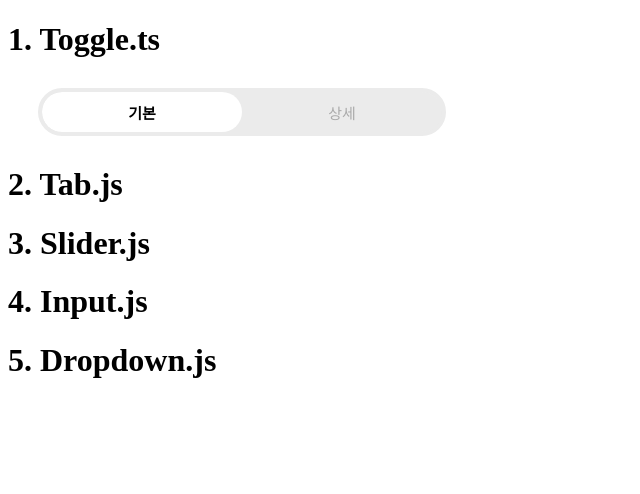
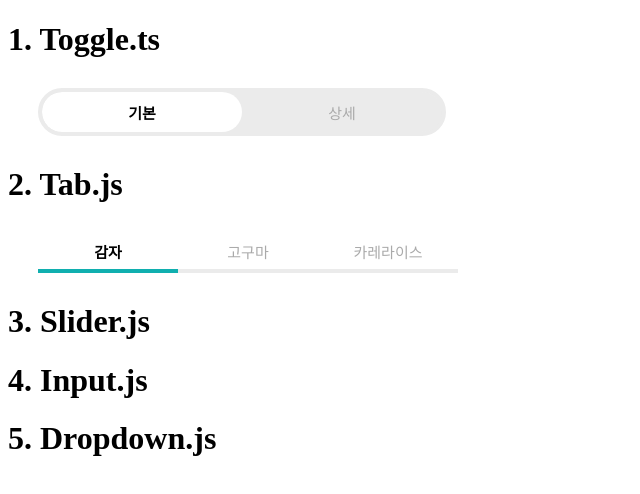
Before and after one commit to leewooseong/wanted_pre_onboarding, a React (Create React App) app: page / in a window 1280 px wide. Shown: the top 494 px of the page, without its empty margins (0-640 px from the left). Built offline with nearby package versions, Linux system fonts and the light colour scheme.

Commit message:
refetor: tab css 변수 사용해서 수정, toggle css 수정

```diff
--- a/src/components/Tab/Tab.module.scss
+++ b/src/components/Tab/Tab.module.scss
@@ -1,3 +1,5 @@
+@use './src/styles/constants/colors';
+
 .tabCont {
   position: relative;
   display: flex;
@@ -10,15 +12,18 @@
 }
 
 .activeItem {
+  --tab-index: 0;
+  --tab-position: calc(var(--tab-index) * 100%);
   position: absolute;
   bottom: 0;
   left: 0;
-  z-index: 20;
+  z-index: 10;
   width: 140px;
   height: 4px;
   content: '';
-  background-color: #10afaf;
+  background-color: colors.$MAIN_COLOR;
   transition: all 0.5s;
+  transform: translateX(var(--tab-position));
 }
 
 .tabButton {
@@ -26,14 +31,14 @@
   padding: 0;
   margin: 0;
   font-size: 15px;
-  color: #aaaaaa;
+  color: colors.$GRAYA;
   background: transparent;
   border: none;
-  border-bottom: 4px solid #ebebeb;
+  border-bottom: 4px solid colors.$GRAY_BASIC;
   transition: all 0.5s;
 }
 
 .active {
   font-weight: 600;
-  color: #000000;
+  color: colors.$BLACK;
 }
--- a/src/components/Tab/index.tsx
+++ b/src/components/Tab/index.tsx
@@ -1,33 +1,30 @@
-import { useState } from 'react'
+import { MouseEvent, useState } from 'react'
 import cx from 'classnames'
-import styles from './Tab.module.scss'
+import styles from './tab.module.scss'
 
 const ARRAY_LIST = ['감자', '고구마', '카레라이스']
 
 const Tab = () => {
-  //   const [activeIndex, setActiveIndex] = useState(0)
+  const [activeIndex, setActiveIndex] = useState(0)
 
-  //   const handleClick = (e) => {
-  //     console.log(e.currentTarget.dataset.index)
-  //     setActiveIndex(e.currentTarget.dataset.index)
-  //     console.log('activeIndex', activeIndex)
-  //   }
-  // rendering 함수
+  const handleClick = (e: MouseEvent<HTMLButtonElement>) => {
+    setActiveIndex(Number(e.currentTarget.dataset.index))
+  }
+
   return (
     <nav className={styles.tabCont}>
-      {/* <div className={styles.activeItem} style={{ transform: `translateX(${activeIndex * 140}px)` }} />
+      <div className={styles.activeItem} style={{ '--tab-index': activeIndex } as React.CSSProperties} />
       {ARRAY_LIST.map((value, index) => (
         <button
-          button
           type='button'
-          key={`tab${index}`}
-          className={cx(styles.tabButton, { [styles.active]: activeIndex == index })}
+          key={`tab-${index}`}
+          className={cx(styles.tabButton, { [styles.active]: activeIndex === index })}
           data-index={index}
           onClick={handleClick}
         >
           {value}
         </button>
-      ))} */}
+      ))}
     </nav>
   )
 }
--- a/src/components/Toggle/Toggle.module.scss
+++ b/src/components/Toggle/Toggle.module.scss
@@ -1,4 +1,4 @@
-@use '/src/styles/constants/colors';
+@use './src/styles/constants/colors';
 
 .toggleCont {
   position: relative;
@@ -8,8 +8,8 @@
   height: 40px;
   margin: 30px;
   overflow: hidden;
-  background-color: #ebebeb;
-  border: 4px solid #ebebeb;
+  background-color: colors.$GRAY_BASIC;
+  border: 4px solid colors.$GRAY_BASIC;
   border-radius: 50px;
 }
 
--- a/src/components/Toggle/index.tsx
+++ b/src/components/Toggle/index.tsx
@@ -17,7 +17,7 @@ const Toggle = () => {
       {ARRAY_LIST.map((value, index) => (
         <button
           type='button'
-          key={`tab-${index}`}
+          key={`toggle-${index}`}
           className={cx(styles.toggleButton, { [styles.active]: activeIndex === index })}
           data-index={index}
           onClick={handleClick}
--- a/src/routes/index.tsx
+++ b/src/routes/index.tsx
@@ -1,5 +1,5 @@
 import Toggle from '../components/toggle'
-// import Tab from '../components/tab'
+import Tab from '../components/tab'
 // import Slider from '../components/slider'
 // import Input from '../components/input'
 // import Dropdown from '../components/dropdown'
@@ -10,7 +10,7 @@ const App = () => (
     <h1>1. Toggle.ts</h1>
     <Toggle />
     <h1>2. Tab.js</h1>
-    {/* <Tab /> */}
+    <Tab />
     <h1>3. Slider.js</h1>
     {/* <Slider /> */}
     <h1>4. Input.js</h1>
--- a/src/styles/constants/_colors.scss
+++ b/src/styles/constants/_colors.scss
@@ -7,6 +7,7 @@ $GRAY6: #666666;
 $GRAYA: #aaaaaa;
 $GRAYD: #dddddd;
 $GRAYE: #eeeeee;
+$GRAY_BASIC: #ebebeb;
 
 // Chromatic
 $RED: #ff3b30;
@@ -18,3 +19,5 @@ $BLUE: #007aff;
 $INDIGO: #5856d6;
 $PURPLE: #af52de;
 $PINK: #ff2d55;
+
+$MAIN_COLOR: #10afaf;
```
